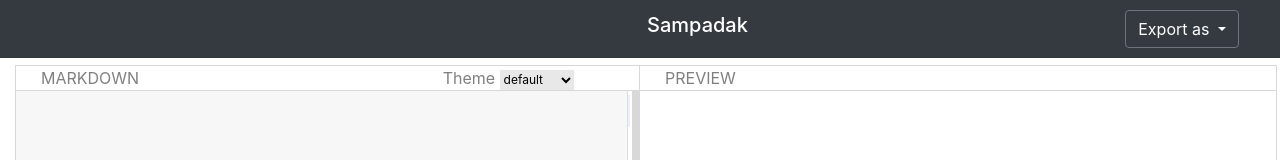
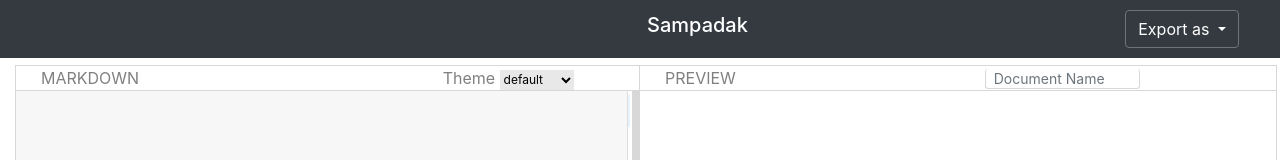
Before and after one commit to beingbiplov/Sampadak, a website with bundled scripts: page index.html in a window 1280 px wide. Shown: the top 160 px of the page. Built offline with nearby package versions, Linux system fonts and the light colour scheme.

Commit message:
document name input section design

```diff
--- a/css/style.css
+++ b/css/style.css
@@ -56,6 +56,31 @@
 	border:1px solid #d8d8d8;
 	border-bottom: none;
 }
+
+.file_name_input{
+	display: inline-block;
+	margin-left: 40%;
+	margin-bottom: 0;
+	padding: 0;
+}
+
+.file_name_div{
+	display: inline-block;
+}
+
+
+.file_name{
+	height: 20px;
+	border:none;
+	min-width: 155px!important;
+	border-bottom: 1px solid #d8d8d8;
+	border-right: 1px solid #d8d8d8;
+	border-left: 1px solid #d8d8d8;
+	margin-bottom: 0;
+	padding: 0;
+	color:#d8d8d8;
+}
+
 
 
 .nametag{
@@ -121,6 +146,8 @@
 	background: #e8e8e8;
 }
 
+
+
 .dropdown-item{
 	cursor: pointer;
 }
@@ -135,5 +162,8 @@
 	.theme_selector{
 		margin-left: 25%;
 	}
+	.file_name_input{
+	margin-left: 20%;
+    }
 
 }
--- a/index.html
+++ b/index.html
@@ -112,7 +112,17 @@
 					<div id="preview">
 						<div class="nametag_preview">
 						<span class='preview_tag'>PREVIEW</span>
+
+						<div class="file_name_input mr-auto">
+
+							  <div class="file_name_div input-group input-group-sm ">
+
+							    <input type="text" class="file_name form-control" placeholder="Document Name">
+							  </div>
+
 						</div>
+					</div>
+
 						<div class="preview_section" id="preview_section" >
 
 						</div>
```
